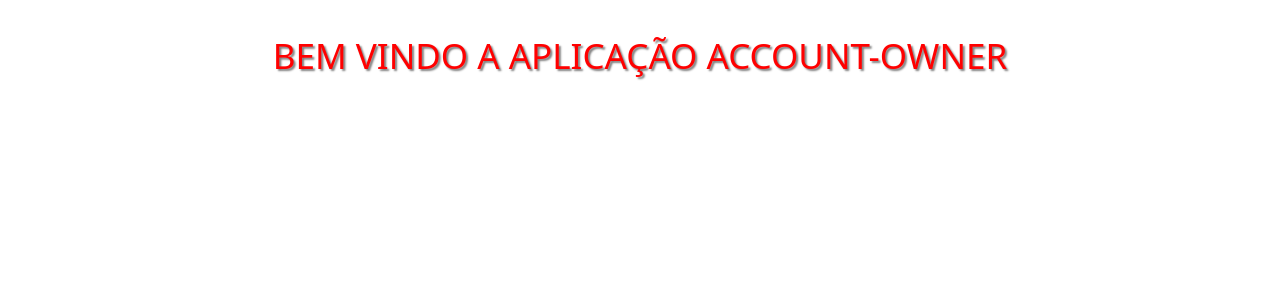
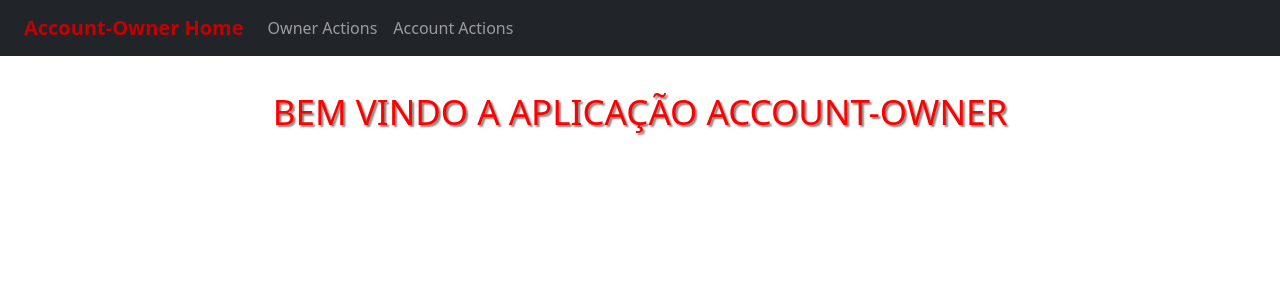
Before and after one commit to LucasO03/AccountOwner-Project, an Angular app in the folder frontend/AccountOwnerClient/: page /home in a window 1280 px wide. Before the commit this address led to /. Shown: the top 300 px of the page. Built offline with nearby package versions, Linux system fonts and the light colour scheme.

Commit message:
Adicionado o menu e o routing

```diff
--- a/frontend/AccountOwnerClient/angular.json
+++ b/frontend/AccountOwnerClient/angular.json
@@ -96,5 +96,8 @@
         }
       }
     }
+  },
+  "cli": {
+    "analytics": false
   }
 }
--- a/frontend/AccountOwnerClient/src/app/app-routing.module.ts
+++ b/frontend/AccountOwnerClient/src/app/app-routing.module.ts
@@ -1,7 +1,15 @@
+import { HomeComponent } from './home/home.component';
+
 import { NgModule } from '@angular/core';
 import { RouterModule, Routes } from '@angular/router';
+import { NotFoundComponent } from './error-pages/not-found/not-found.component';
 
-const routes: Routes = [];
+const routes: Routes = [
+  { path: 'home', component: HomeComponent },
+  { path: '404', component: NotFoundComponent },
+  { path: '', redirectTo: '/home', pathMatch: 'full' },
+  { path: '**', redirectTo: '/404', pathMatch: 'full' }
+]
 
 @NgModule({
   imports: [RouterModule.forRoot(routes)],
--- a/frontend/AccountOwnerClient/src/app/app.component.html
+++ b/frontend/AccountOwnerClient/src/app/app.component.html
@@ -1,7 +1,12 @@
-<div class="container">
+<div class="container-fluid p-0">
   <div class="row">
     <div class="col">
-      <app-home></app-home>
+      <app-menu></app-menu>
+    </div>
+  </div>
+  <div class="row">
+    <div class="col">
+      <router-outlet></router-outlet>
     </div>
   </div>
 </div>
--- a/frontend/AccountOwnerClient/src/app/app.module.ts
+++ b/frontend/AccountOwnerClient/src/app/app.module.ts
@@ -5,16 +5,22 @@
 import { AppComponent } from './app.component';
 import { BrowserAnimationsModule } from '@angular/platform-browser/animations';
 import { HomeComponent } from './home/home.component';
+import { MenuComponent } from './menu/menu.component';
+import { CollapseModule } from 'ngx-bootstrap/collapse';
+import { NotFoundComponent } from './error-pages/not-found/not-found.component'
 
 @NgModule({
   declarations: [
     AppComponent,
-    HomeComponent
+    HomeComponent,
+    MenuComponent,
+    NotFoundComponent
   ],
   imports: [
     BrowserModule,
     AppRoutingModule,
-    BrowserAnimationsModule
+    BrowserAnimationsModule,
+    CollapseModule.forRoot()
   ],
   providers: [],
   bootstrap: [AppComponent]
--- /dev/null
+++ b/frontend/AccountOwnerClient/src/app/error-pages/not-found/not-found.component.css
@@ -0,0 +1,6 @@
+p {
+    font-weight: bold;
+    font-size: 50px;
+    text-align: center;
+    color: #f10b0b
+}
--- /dev/null
+++ b/frontend/AccountOwnerClient/src/app/error-pages/not-found/not-found.component.html
@@ -0,0 +1 @@
+<p>{{notFoundText}}</p>
--- /dev/null
+++ b/frontend/AccountOwnerClient/src/app/error-pages/not-found/not-found.component.ts
@@ -0,0 +1,15 @@
+import { Component, OnInit } from '@angular/core';
+
+@Component({
+  selector: 'app-not-found',
+  templateUrl: './not-found.component.html',
+  styleUrls: ['./not-found.component.css']
+})
+export class NotFoundComponent implements OnInit {
+  notFoundText: string = `404 SORRY COULDN'T FIND IT!!`;
+
+  constructor() {}
+
+  ngOnInit(): void {
+  }
+}
--- /dev/null
+++ b/frontend/AccountOwnerClient/src/app/menu/menu.component.css
@@ -0,0 +1,4 @@
+.active {
+    font-weight: bold;
+    color: rgb(197, 0, 0);
+}
--- /dev/null
+++ b/frontend/AccountOwnerClient/src/app/menu/menu.component.html
@@ -0,0 +1,24 @@
+<div class="row">
+    <div class="col">
+        <nav class="navbar navbar-expand-lg navbar-dark bg-dark">
+            <div class="container-fluid">
+                <a class="navbar-brand" [routerLink]="['/home']" routerLinkActive="active"
+                    [routerLinkActiveOptions]="{exact: true}">Account-Owner Home</a>
+                <button class="navbar-toggler" type="button" (click)="isCollapsed = !isCollapsed"
+                    aria-controls="collapseNav" [attr.aria-expanded]="!isCollapsed" aria-label="Toggle navigation">
+                    <span class="navbar-toggler-icon"></span>
+                </button>
+                <div class="collapse navbar-collapse" id="collapseNav" [collapse]="!isCollapsed" [isAnimated]="true">
+                    <ul class="navbar-nav me-auto mb-2 mb-lg-0">
+                        <li class="nav-item">
+                            <a class="nav-link" href="#">Owner Actions </a>
+                        </li>
+                        <li class="nav-item">
+                            <a class="nav-link" href="#">Account Actions </a>
+                        </li>
+                    </ul>
+                </div>
+            </div>
+        </nav>
+    </div>
+</div>
--- /dev/null
+++ b/frontend/AccountOwnerClient/src/app/menu/menu.component.ts
@@ -0,0 +1,10 @@
+import { Component } from '@angular/core';
+
+@Component({
+  selector: 'app-menu',
+  templateUrl: './menu.component.html',
+  styleUrls: ['./menu.component.css']
+})
+export class MenuComponent {
+  isCollapsed : boolean = false;
+}
```
